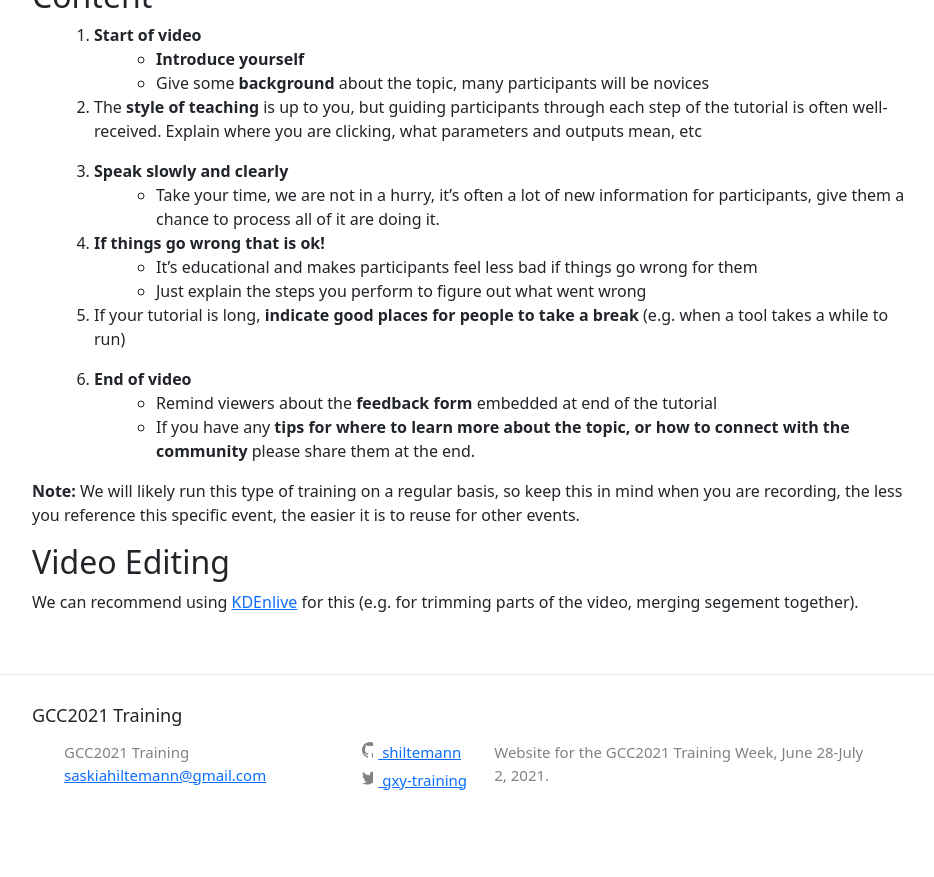
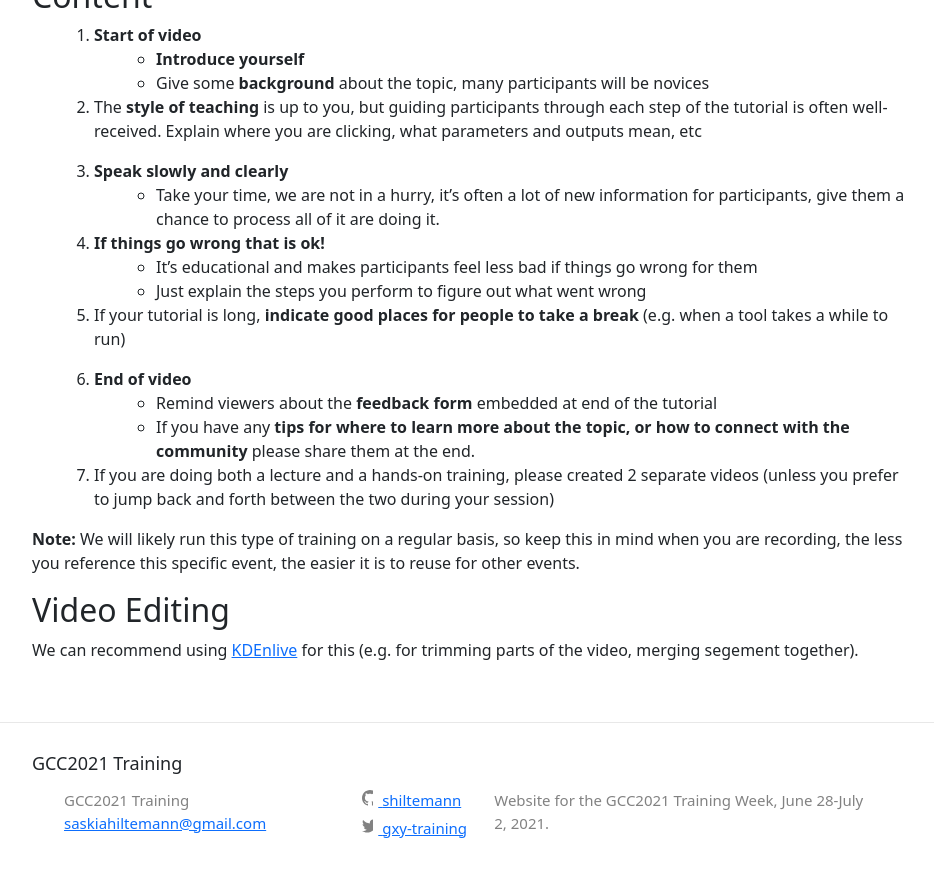
Before and after one commit to shiltemann/gcc2021-training, a Jekyll site: the page built from recording.md, in a window 1280 px wide and 900 px high, scrolled down 826 px. Shown: the top 877 px of the window, without its empty margins (168-1102 px from the left). Built offline with Jekyll 4.4.1, drawn with Linux system fonts in a browser that asks for light colours; before the commit the page ends 1678 px from its top, so only the background shows below that.

Commit message:
update instructions

```diff
--- a/recording.md
+++ b/recording.md
@@ -75,6 +75,8 @@ that is fine too!
   - If you have any **tips for where to learn more about the topic, or how to connect with the community** please share them at the end.
 
 
+7. If you are doing both a lecture and a hands-on training, please created 2 separate videos (unless you prefer to jump back and forth between the two during your session)
+
 **Note:** We will likely run this type of training on a regular basis, so keep this in mind when you are recording, the less you reference this specific event, the easier it is to reuse for other events.
 
 ## Video Editing
```
